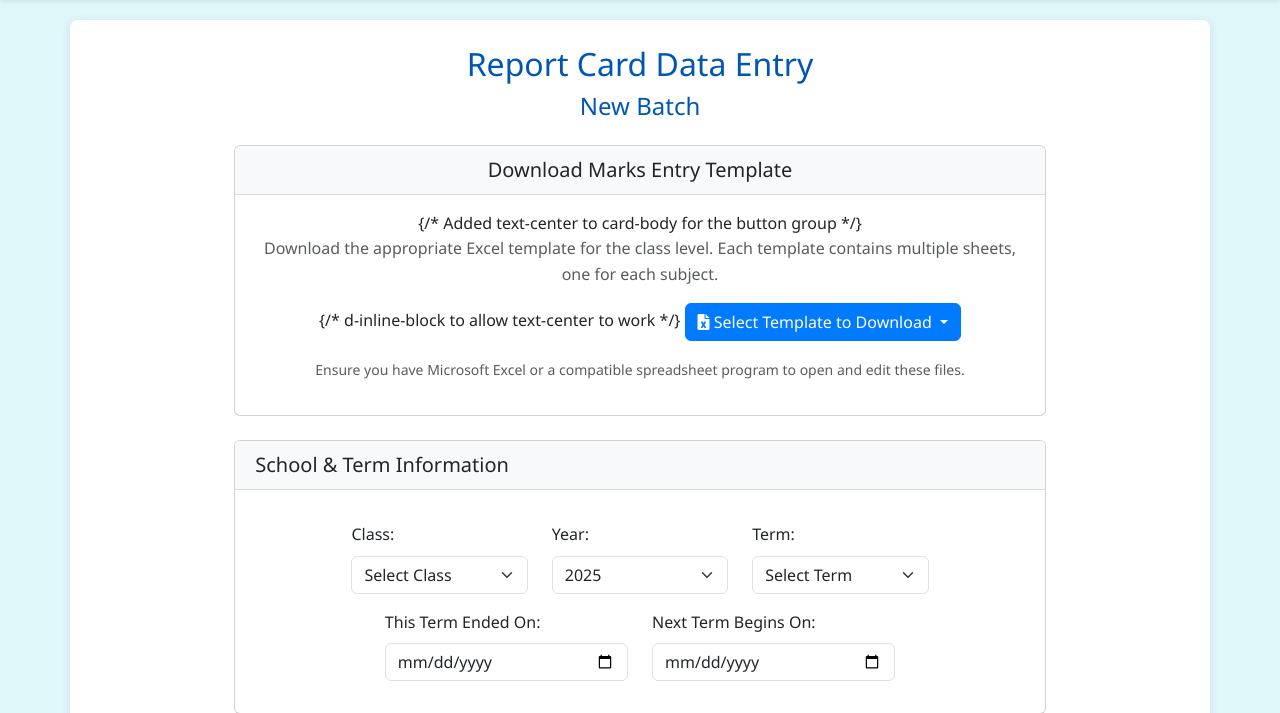
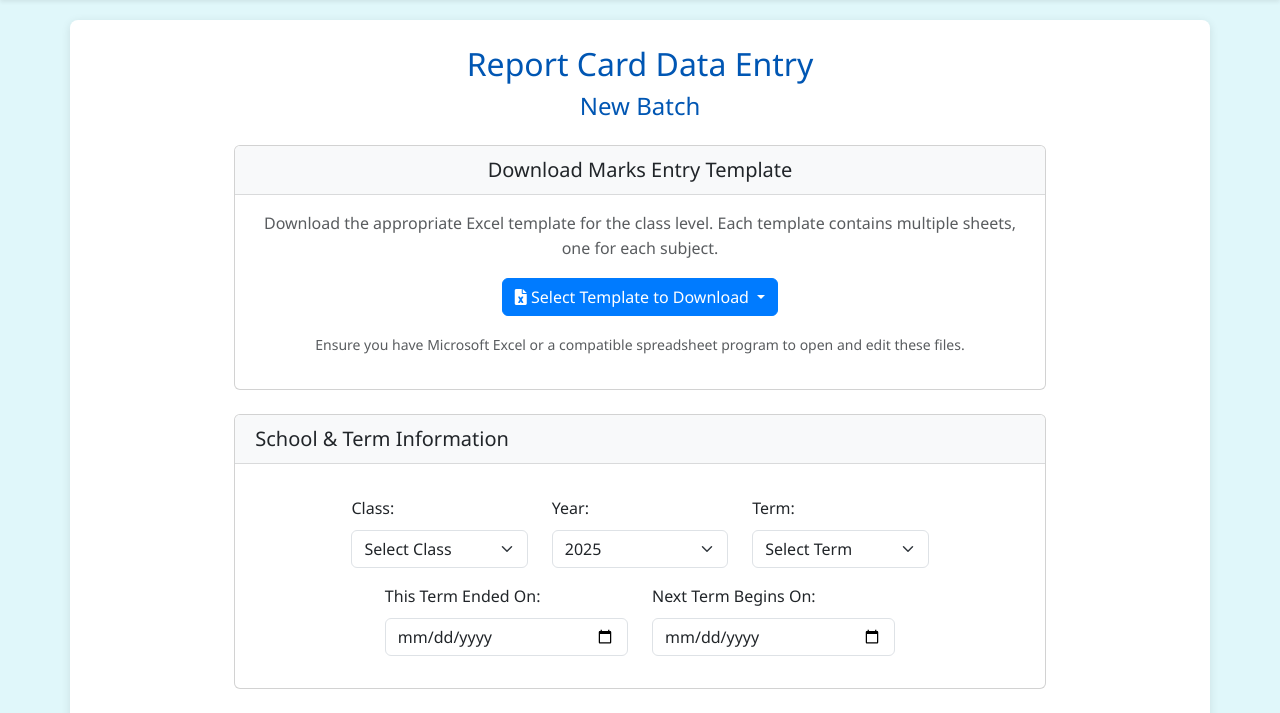
Before and after one commit to Nuwa-Peter/report-card, a PHP site: page /data_entry.php in a window 1280 px wide. Shown: the part 64-777 px from the top of the page. Run offline with PHP 8.4, Linux system fonts and the light colour scheme; the visitor is signed in with stand-in values (Sample User, id 1).

Commit message:
feat: Implement v8.2 fixes and enhancements
This commit addresses user feedback from v8.1 and introduces several improvements:

- **Report Card Borders:** Added a visible border to the `.report-card-container` in `report_card.php` to ensure report cards have borders in PDF output.
- **HTML Comment Removal:** Completed a final pass to remove all `{/* ... */}` style HTML comments from `data_entry.php` and `about.php`.
- **Dashboard UI:**
    - Changed the "Download Marks Entry Template" link in the `index.php` sidebar to a Bootstrap collapse submenu, offering "Lower Primary" and "Upper Primary" options, consistent with `data_entry.php`.
- **`about.php` Styling:**
    - Centered the section titles for "Troubleshooting / Common Issues" and "System Usage Guide (v8.0 Workflow)".
- **Flashing Recalculation Warning:**
    - Implemented a flashing warning message on `view_processed_data.php`.
    - `process_excel.php` and `handle_edit_marks.php` now set a session flag (`batch_data_changed_for_calc`) when batch data is modified.
    - `run_calculations.php` clears this flag upon successful recalculation.
    - `view_processed_data.php` displays and animates the warning if the flag is set, prompting users to re-run calculations.
- **Superadmin Notifications:**
    - Ensured the existing notification mechanism on the dashboard (`index.php`) functions correctly.
    - Modified `getRecentActivities` in `dal.php` to format activity timestamps to 'DD/MM/YYYY HH:MM:SS' (Africa/Kampala time), which is the format expected by the dashboard's JavaScript for parsing and comparison against the user's last dismissal timestamp. This fixes issues where notifications might not have appeared due to timestamp mismatches.

```diff
--- a/data_entry.php
+++ b/data_entry.php
@@ -101,9 +101,9 @@ if(isset($_SESSION['report_data']) && !isset($_SESSION['last_processed_batch_id'
         <div class="row justify-content-center"><div class="col-lg-9 mx-auto">
             <div class="card mb-4">
                 <h5 class="card-header card-header-custom text-center">Download Marks Entry Template</h5>
-                <div class="card-body text-center"> {/* Added text-center to card-body for the button group */}
+                <div class="card-body text-center">
                     <p class="text-muted mb-3">Download the appropriate Excel template for the class level. Each template contains multiple sheets, one for each subject.</p>
-                    <div class="dropdown d-inline-block"> {/* d-inline-block to allow text-center to work */}
+                    <div class="dropdown d-inline-block">
                         <button class="btn btn-primary dropdown-toggle" type="button" id="downloadTemplateDropdown" data-bs-toggle="dropdown" aria-expanded="false">
                             <i class="fas fa-file-excel"></i> Select Template to Download
                         </button>
```
